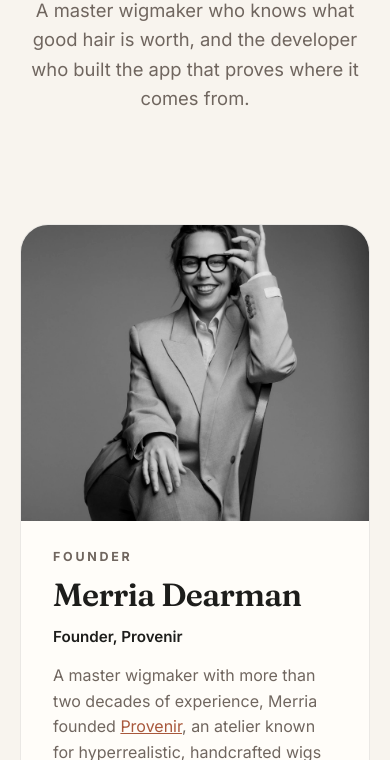
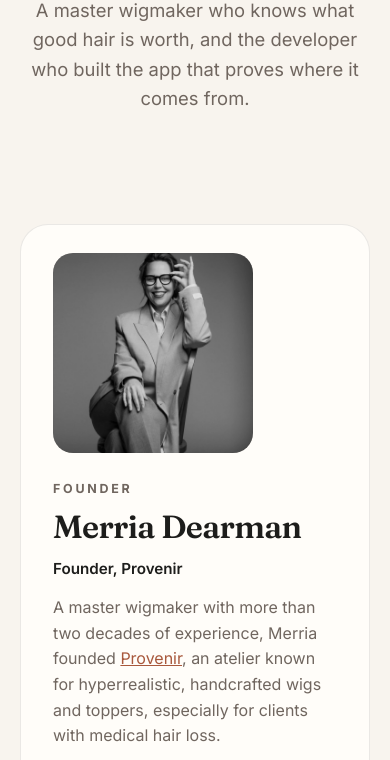
Before and after one commit to codebytaaron/provenir-trac-hair-website, a plain HTML site: page team.html in a window 390 px wide. Shown: the part 302-1062 px from the top of the page. Drawn offline with Linux system fonts and the light colour scheme.

Commit message:
Team page: stop upscaling the portraits
Use Teddy's original photo without re-compressing it, and show both
portraits in a side-by-side card at close to their real resolution
instead of stretching a 400px photo across a wide card.

Co-Authored-By: Claude Opus 5.5 <noreply@anthropic.com>

```diff
--- a/styles.css
+++ b/styles.css
@@ -273,13 +273,13 @@ blockquote cite { display: block; margin-top: 10px; font: 600 0.85rem/1 var(--sa
 .team-hero h1 { font-size: clamp(2.6rem, 6vw, 4.2rem); line-height: 1.04; letter-spacing: -0.03em; }
 .team-hero .lede { margin: 22px auto 0; }
 .team-section { padding-top: 60px; }
-.team-grid { display: grid; grid-template-columns: 1fr 1fr; gap: 28px; }
-.person { background: var(--surface); border: 1px solid var(--line); border-radius: 28px; overflow: hidden; display: flex; flex-direction: column; transition: transform 0.25s ease, box-shadow 0.25s ease; }
+.team-grid { display: grid; gap: 28px; max-width: 980px; margin-inline: auto; }
+.person { background: var(--surface); border: 1px solid var(--line); border-radius: 28px; overflow: hidden; display: grid; grid-template-columns: 300px 1fr; align-items: stretch; transition: transform 0.25s ease, box-shadow 0.25s ease; }
 .person:hover { transform: translateY(-4px); box-shadow: var(--shadow); }
-.person-photo { margin: 0; aspect-ratio: 4 / 3.4; overflow: hidden; background: #e7e2dc; }
-.person-photo img { width: 100%; height: 100%; object-fit: cover; object-position: 50% 18%; filter: grayscale(1) contrast(1.05); }
-.person-photo.monogram { display: grid; place-items: center; background: radial-gradient(70% 80% at 30% 20%, rgba(217, 138, 99, 0.35), transparent 70%), linear-gradient(160deg, #2a2420, var(--ink)); }
-.person-photo.monogram span { font: 600 5.5rem/1 var(--serif); color: var(--copper-light); letter-spacing: -0.04em; }
+/* Portraits stay close to their real resolution, so a small source photo
+   never gets stretched into a blur. */
+.person-photo { margin: 0; overflow: hidden; background: #e7e2dc; min-height: 300px; }
+.person-photo img { width: 100%; height: 100%; object-fit: cover; object-position: 50% 20%; filter: grayscale(1); }
 .person-body { padding: 30px 32px 34px; display: flex; flex-direction: column; gap: 14px; flex: 1; }
 .person-body .kicker { margin: 0; }
 .person-body h2 { font-size: 2rem; }
@@ -332,7 +332,8 @@ blockquote cite { display: block; margin-top: 10px; font: 600 0.85rem/1 var(--sa
   .scan-results { position: static; margin-top: 26px; align-items: center; }
   .founder { grid-template-columns: 1fr; gap: 30px; }
   .founder-photo { max-width: 340px; }
-  .team-grid { grid-template-columns: 1fr; max-width: 560px; margin-inline: auto; }
+  .person { grid-template-columns: 1fr; }
+  .person-photo { width: 200px; height: 200px; min-height: 0; margin: 28px 0 0 32px; border-radius: 20px; }
   .support-card { flex-direction: column; align-items: flex-start; }
 }
 @media (max-width: 620px) {
```
Also changed, not shown: assets/teddy-aaron.jpg.
